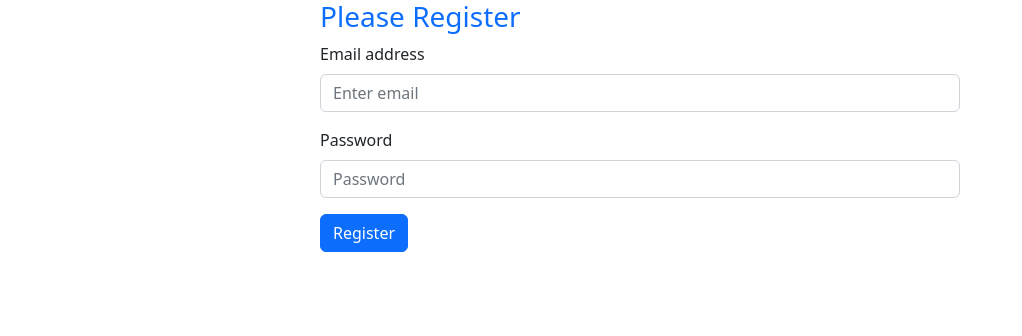
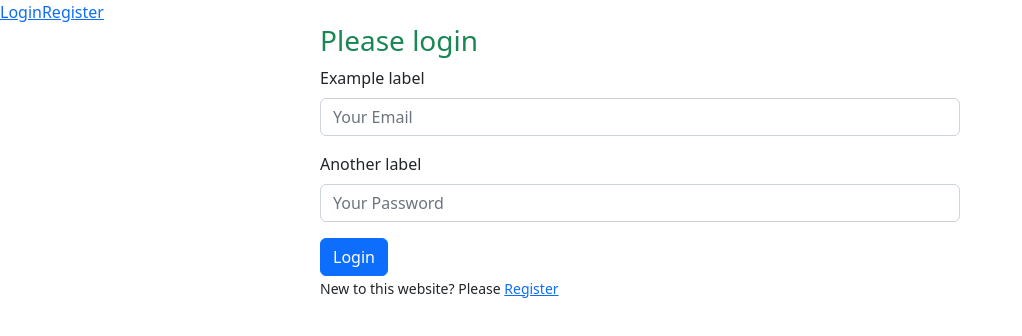
Before and after one commit to sowmik-sec/email-password-auth, a React (Create React App) app: page /login in a window 1280 px wide. Shown: the top 336 px of the page, without its empty margins (0-1022 px from the left). Built offline with nearby package versions, Linux system fonts and the light colour scheme.

Commit message:
toggle registration and login implement signin with email password

```diff
--- a/package.json
+++ b/package.json
@@ -11,6 +11,7 @@
     "react": "^18.2.0",
     "react-bootstrap": "^2.7.2",
     "react-dom": "^18.2.0",
+    "react-router-dom": "^6.8.1",
     "react-scripts": "5.0.1",
     "web-vitals": "^2.1.4"
   },
--- a/src/App.js
+++ b/src/App.js
@@ -1,10 +1,44 @@
 import { getAuth } from "firebase/auth";
 import { app } from "./firebase/firebase.init";
 import RegisterReactBootstrap from "./components/RegisterReactBootstrap";
+import { createBrowserRouter, RouterProvider } from "react-router-dom";
+import Main from "./layout/Main";
+import LoginBootstrap from "./components/LoginBootstrap";
 
 const auth = getAuth(app);
 
+const router = createBrowserRouter([
+  {
+    path: "/",
+    element: <Main />,
+    children: [
+      {
+        path: "/",
+        element: <RegisterReactBootstrap />,
+      },
+      {
+        path: "/register",
+        element: <RegisterReactBootstrap />,
+      },
+      {
+        path: "/login",
+        element: <LoginBootstrap />,
+      },
+    ],
+  },
+]);
+
 function App() {
+  return (
+    <div className="">
+      <RouterProvider router={router} />
+    </div>
+  );
+}
+
+export default App;
+
+/*
   const handleRegister = (event) => {
     event.preventDefault();
     const email = event.target.email.value;
@@ -17,11 +51,4 @@
   const handlePasswordBlur = (event) => {
     console.log(event.target.value);
   };
-  return (
-    <div className="">
-      <RegisterReactBootstrap />
-    </div>
-  );
-}
-
-export default App;
+*/
--- /dev/null
+++ b/src/components/LoginBootstrap.js
@@ -0,0 +1,54 @@
+import React from "react";
+import { Link } from "react-router-dom";
+
+const LoginBootstrap = () => {
+  const handleSubmit = (event) => {
+    event.preventDefault();
+    const form = event.target;
+    const email = form.email;
+    const password = form.password;
+  };
+  return (
+    <div className="w-50 mx-auto">
+      <h3 className="text-success">Please login</h3>
+      <form onSubmit={handleSubmit}>
+        <div class="mb-3">
+          <label for="formGroupExampleInput" class="form-label">
+            Example label
+          </label>
+          <input
+            type="email"
+            name="email"
+            class="form-control"
+            id="formGroupExampleInput"
+            placeholder="Your Email"
+            required
+          />
+        </div>
+        <div class="mb-3">
+          <label for="formGroupExampleInput2" class="form-label">
+            Another label
+          </label>
+          <input
+            type="password"
+            name="password"
+            class="form-control"
+            id="formGroupExampleInput2"
+            placeholder="Your Password"
+            required
+          />
+        </div>
+        <button class="btn btn-primary" type="submit">
+          Login
+        </button>
+      </form>
+      <p>
+        <small>
+          New to this website? Please <Link to="/register">Register</Link>
+        </small>
+      </p>
+    </div>
+  );
+};
+
+export default LoginBootstrap;
--- a/src/components/RegisterReactBootstrap.js
+++ b/src/components/RegisterReactBootstrap.js
@@ -2,6 +2,7 @@
 import React, { useState } from "react";
 import Button from "react-bootstrap/Button";
 import Form from "react-bootstrap/Form";
+import { Link } from "react-router-dom";
 import { app } from "../firebase/firebase.init";
 
 const auth = getAuth(app);
@@ -70,6 +71,11 @@
           Register
         </Button>
       </Form>
+      <p>
+        <small>
+          Already have an account? Please <Link to="/login">Login</Link>
+        </small>
+      </p>
     </div>
   );
 };
--- /dev/null
+++ b/src/layout/Main.js
@@ -0,0 +1,16 @@
+import React from "react";
+import { Link, Outlet } from "react-router-dom";
+
+const Main = () => {
+  return (
+    <div>
+      <nav>
+        <Link to="/login">Login</Link>
+        <Link to="/register">Register</Link>
+      </nav>
+      <Outlet />
+    </div>
+  );
+};
+
+export default Main;
```
Also changed, not shown: 1 other file (tests, documents, lock files or other folders).
